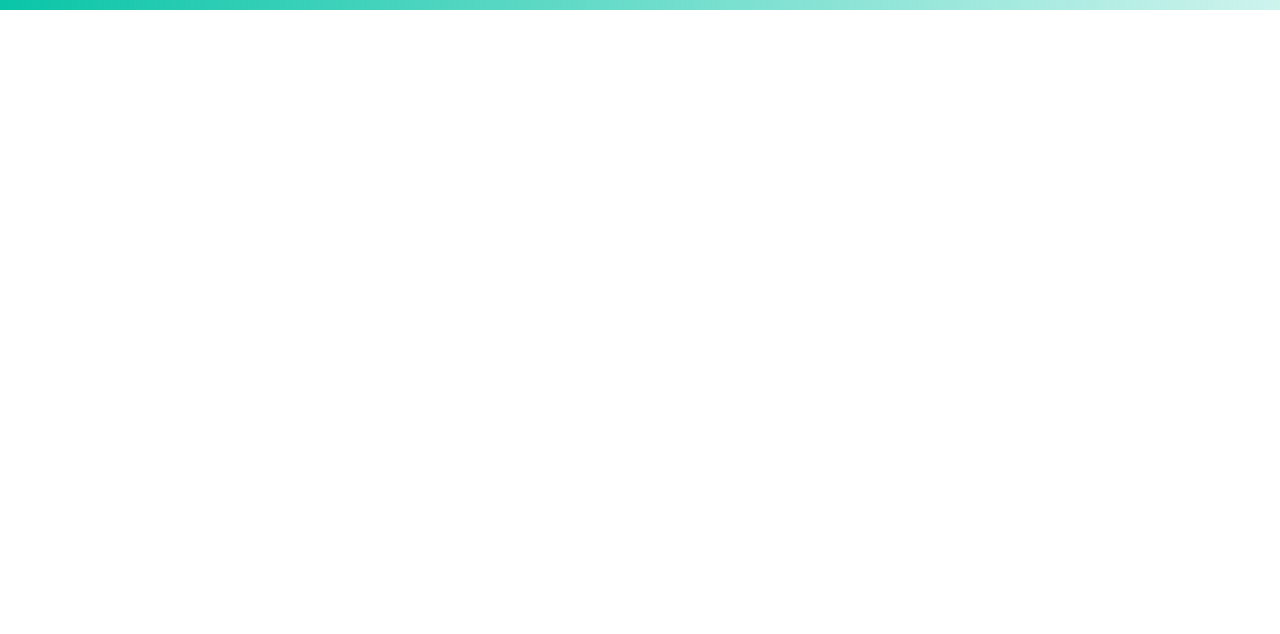
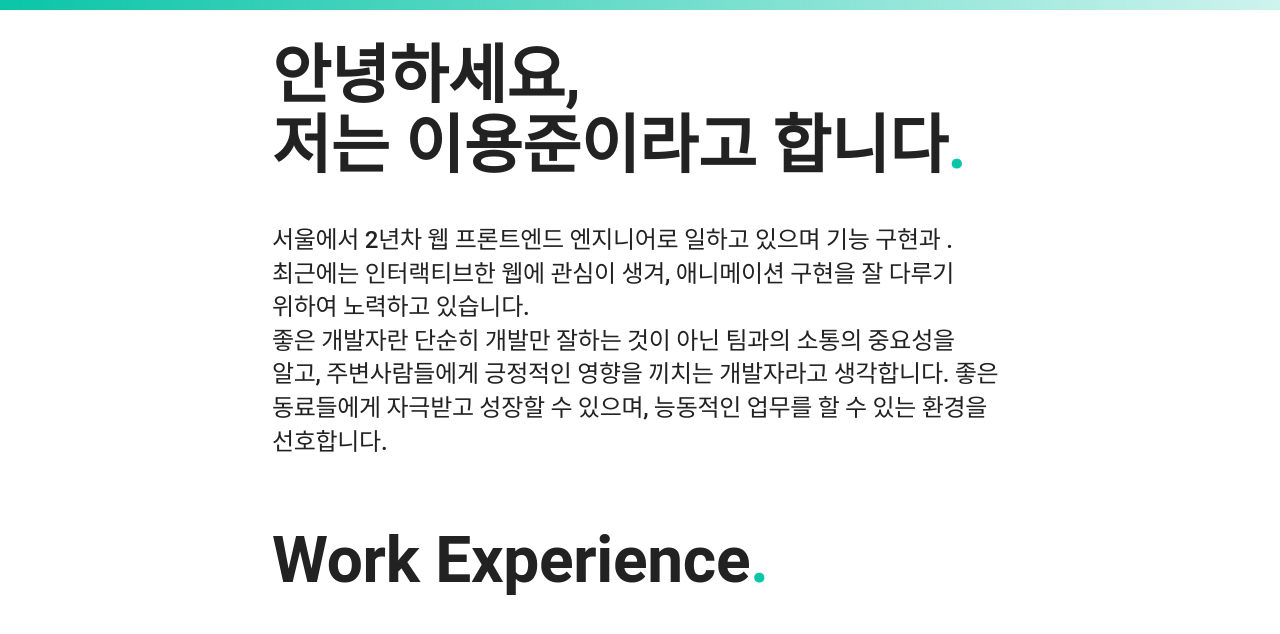
Before and after one commit to northfacegawd/northfacegawd.github.io, a Gatsby site: page / in a window 1280 px wide. Built offline with nearby package versions, Linux system fonts and the light colour scheme; Gatsby itself is replaced by a stand-in of ours.

Commit message:
feat: 인사문구 추가

```diff
--- a/src/pages/index.tsx
+++ b/src/pages/index.tsx
@@ -1,14 +1,40 @@
 import React, { FC } from 'react';
-import styled from 'styled-components';
-
-const MainLayout = styled.div`
-  max-width: 50rem;
-  margin: auto;
-  width: 100%;
-`;
+import {
+  MainDesc,
+  MainLayout,
+  MainTitle,
+  Mark,
+  Section,
+  SubTitle,
+} from '../styles/index.style';
 
 const IndexPage: FC = function () {
-  return <MainLayout></MainLayout>;
+  return (
+    <MainLayout>
+      <Section>
+        <MainTitle>
+          안녕하세요,
+          <br />
+          저는 이용준이라고 합니다<Mark>.</Mark>
+        </MainTitle>
+        <MainDesc>
+          서울에서 2년차 웹 프론트엔드 엔지니어로 일하고 있으며 기능 구현과 .
+          최근에는 인터랙티브한 웹에 관심이 생겨, 애니메이션 구현을 잘 다루기
+          위하여 노력하고 있습니다.
+          <br />
+          좋은 개발자란 단순히 개발만 잘하는 것이 아닌 팀과의 소통의 중요성을
+          알고, 주변사람들에게 긍정적인 영향을 끼치는 개발자라고 생각합니다.
+          좋은 동료들에게 자극받고 성장할 수 있으며, 능동적인 업무를 할 수 있는
+          환경을 선호합니다.
+        </MainDesc>
+      </Section>
+      <Section>
+        <SubTitle>
+          Work Experience<Mark>.</Mark>
+        </SubTitle>
+      </Section>
+    </MainLayout>
+  );
 };
 
 export default IndexPage;
--- a/src/styles/global.css
+++ b/src/styles/global.css
@@ -3,6 +3,10 @@
   --primary-color-300: rgb(10 197 168 / 0.3);
   --primary-color-500: rgb(10 197 168 / 0.5);
   --primary-color-1000: rgb(10 197 168 / 1);
+}
+
+* {
+  box-sizing: border-box;
 }
 
 body {
--- /dev/null
+++ b/src/styles/index.style.ts
@@ -0,0 +1,42 @@
+import styled from 'styled-components';
+
+export const MainLayout = styled.div`
+  max-width: 50rem;
+  margin: auto;
+  width: 100%;
+`;
+
+export const Section = styled.section`
+  padding: 0 2rem;
+`;
+
+export const MainTitle = styled.h1`
+  font-size: 4rem;
+  margin: 0.65em 0;
+  line-height: 1.1;
+  @media (max-width: 900px) {
+    font-size: 2.5rem;
+  }
+`;
+
+export const SubTitle = styled.h2`
+  font-size: 4rem;
+  margin: 4rem 0 2rem;
+  @media (max-width: 900px) {
+    font-size: 2.5rem;
+  }
+`;
+
+export const Mark = styled.span`
+  color: var(--primary-color-1000);
+`;
+
+export const MainDesc = styled.p`
+  font-size: 1.5rem;
+  line-height: 1.4;
+  font-weight: 500;
+  margin: 0 0 1rem;
+  @media (max-width: 900px) {
+    font-size: 1.3rem;
+  }
+`;
```
Also changed, not shown: 1 other file.
